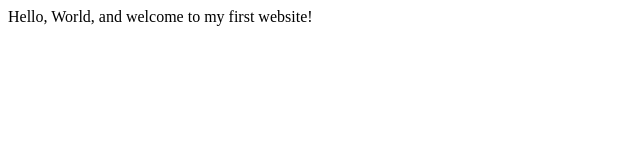
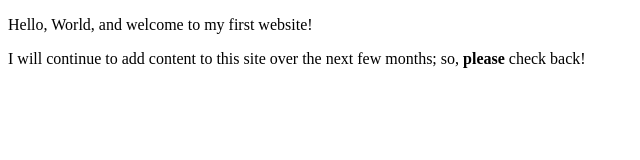
Before and after one commit to everetteli1/everetteli1.github.io, a plain HTML site: page index.html in a window 1280 px wide. Shown: the whole page, without its empty margins (0-640 px from the left). Drawn offline with Linux system fonts and the light colour scheme.

Commit message:
Updeates to index.html
Updated metat data and added more content.

```diff
--- a/index.html
+++ b/index.html
@@ -3,9 +3,11 @@
     <head>
         <meta charset="utf-8">
         <meta name="viewport" content="width=device-width, initial-scale=1.0">
-        <title>My First Website</title>
+        <meta name="author" content="Libby Everett ">
+        <title>The Code Wreck </title>
     </head>
     <body>
-       Hello, World, and welcome to my first website!
+       <p>Hello, World, and welcome to my first website!</p>
+        <p> I will continue to add content to this site over the next few months; so, <strong>please</strong> check back!</p>
     </body>
 </html>
```
